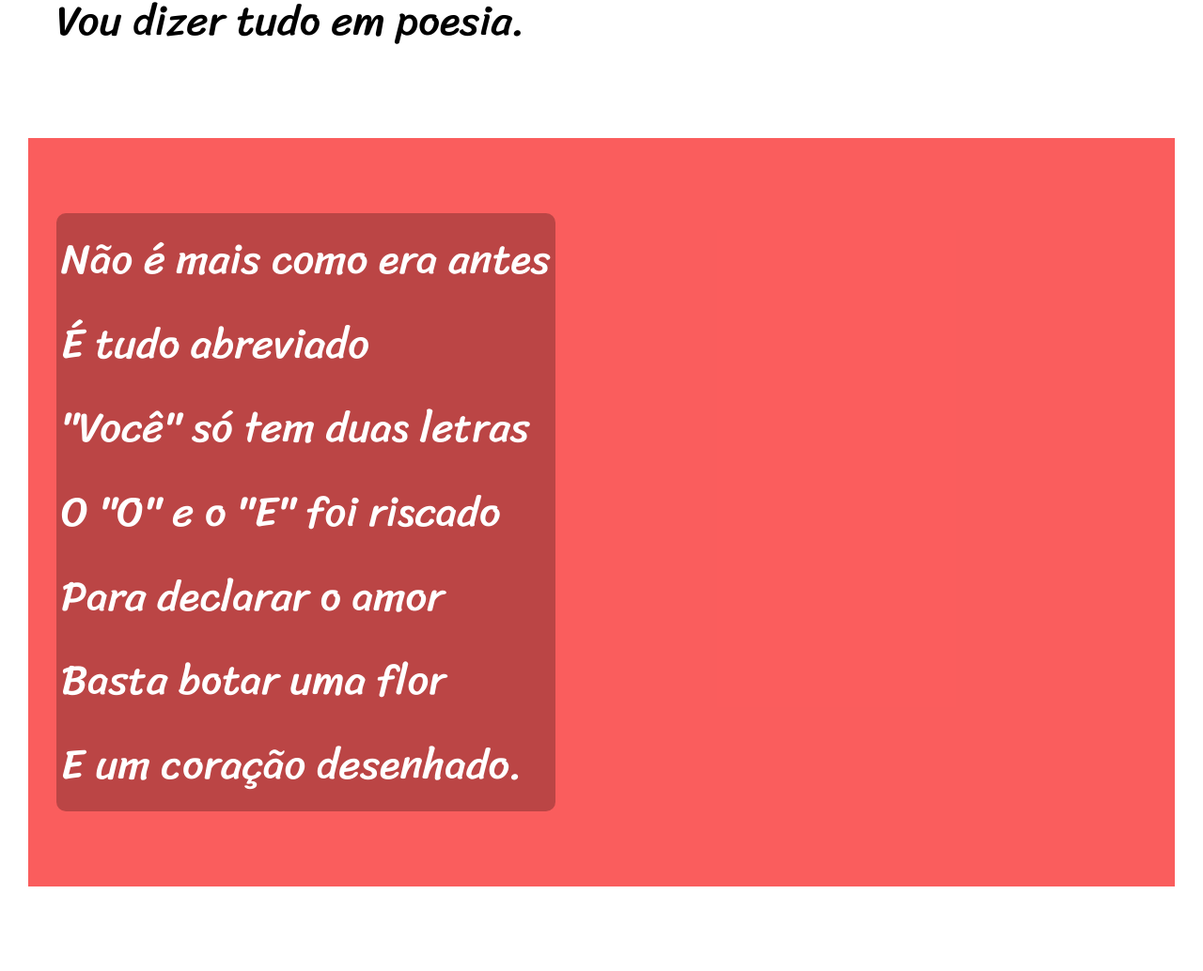
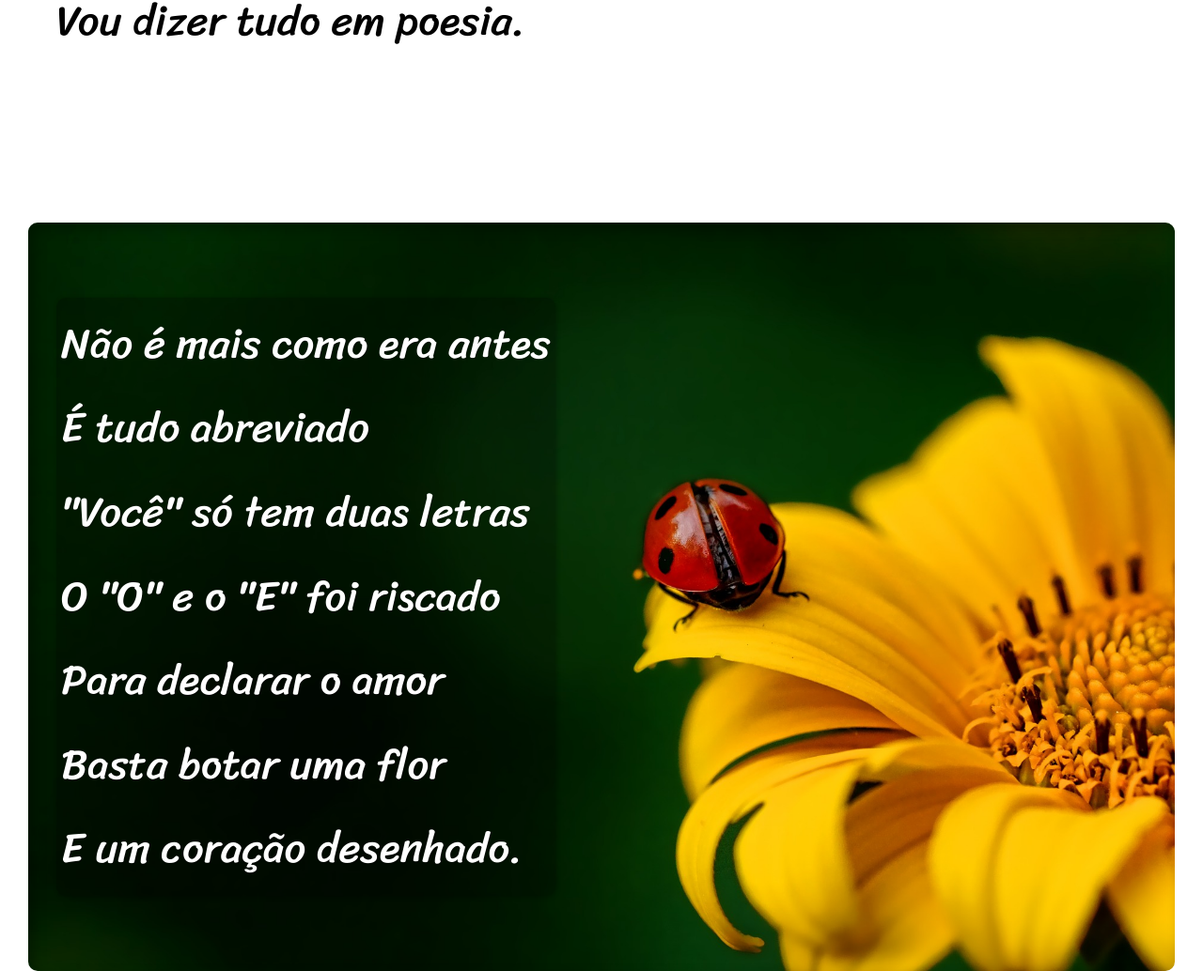
Before and after one commit to furlan-ro/HTML5-CSS3, a plain HTML site: page Módulo 03/desafios/des01/index.html in a window 1280 px wide. Shown: the part 1026-2060 px from the top of the page at 94% size. Drawn offline with Linux system fonts and the light colour scheme.

Commit message:
finalização projeto

```diff
--- a/Módulo 03/desafios/des01/index.html
+++ b/Módulo 03/desafios/des01/index.html
@@ -25,7 +25,7 @@
             </p>
         </section>
 
-        <section class="imagem">
+        <section class="imagem" id="img01">
             <p>
                 Não é mais como era antes<br>
                 É tudo abreviado<br>
@@ -58,7 +58,7 @@
             </p>
         </section>
 
-        <section class="imagem">
+        <section class="imagem" id="img02">
             <p>
                 Tenho saudade das cartas<br>
                 Escritas com a própria mão<br>
--- a/Módulo 03/desafios/des01/style.css
+++ b/Módulo 03/desafios/des01/style.css
@@ -62,6 +62,10 @@ section {
     padding-left: 30px;
 }
 
+section p {
+    padding-bottom: 2em;
+}
+
 section.normal {
   background-color: white;
   color: black;
@@ -70,13 +74,32 @@ section.normal {
 section.imagem {
     background-color: rgba(248, 0, 0, 0.637);
     color: white;
+    box-shadow: inset 6px 6px 13px 0px rgba(0, 0, 0, 0.301);
+    border-radius: 10px;
+    background-attachment: fixed;
+}
+
+section#img01 {
+    background-image: url(imagens/background001.jpg);
+    background-position: center center;
+    background-size: cover;
+
+}
+
+section#img02 {
+    background-image: url(imagens/background002.jpg);
+    background-position: center center;
+    background-size: cover;
 }
 
 section.imagem p {
     display: inline-block;
     padding: 5px;
     background-color: rgba(0, 0, 0, 0.253);
-    border-radius: 10px;}
+    border-radius: 10px;
+    text-shadow: 1px 1px rgba(0, 0, 0, 0.301);
+    box-shadow: 1px 1px 5px rgba(0, 0, 0, 0.301);
+}
 
 footer {
     background-color: black;
```
